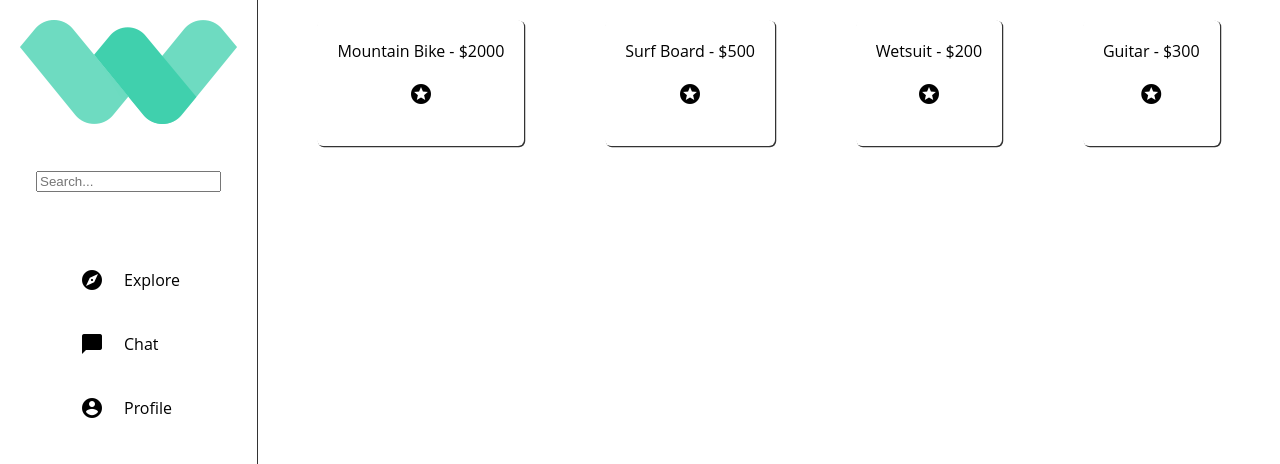
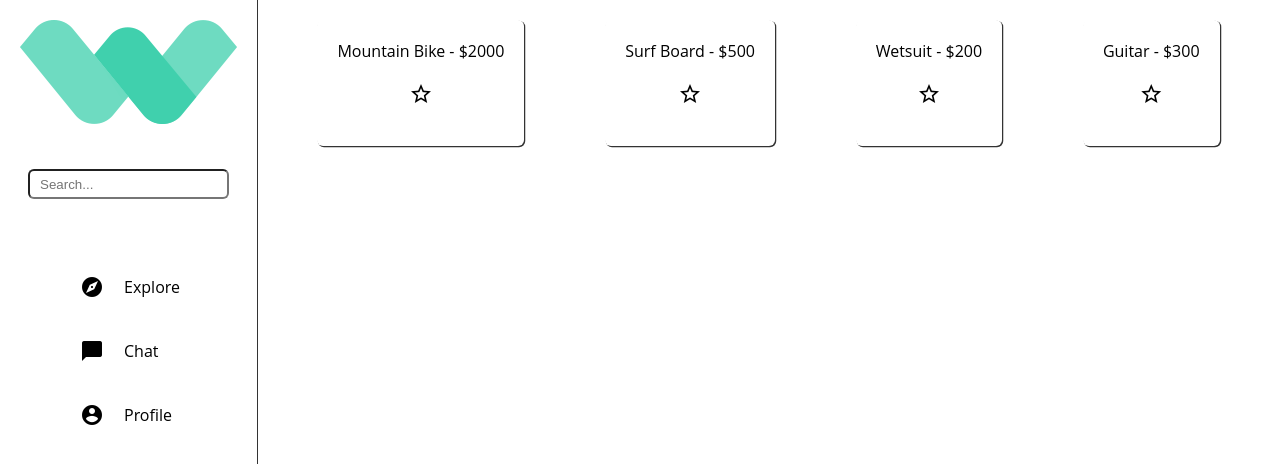
Before and after one commit to Localize-zz/code-challenges, a React (Create React App) app in the folder react/: page / in a window 1280 px wide. Shown: the top 464 px of the page. Built offline with nearby package versions, Linux system fonts and the light colour scheme.

Commit message:
Restyle search input.

```diff
--- a/react/src/Components/Product.js
+++ b/react/src/Components/Product.js
@@ -4,7 +4,7 @@ import React from 'react';
 const Product = props => (
   <div className="Product-item">
     {props.data.name} - ${props.data.price}
-    <i className="material-icons like">stars</i>
+    <i className="material-icons like">star_border</i>
   </div>
 );
 
--- a/react/src/index.css
+++ b/react/src/index.css
@@ -31,6 +31,12 @@ body {
 
 .Search {
   padding: 20px;
+}
+
+.Search input {
+  border-radius: 6px;
+  height: 30px;
+  padding: 10px;
 }
 
 .Menu {
```
